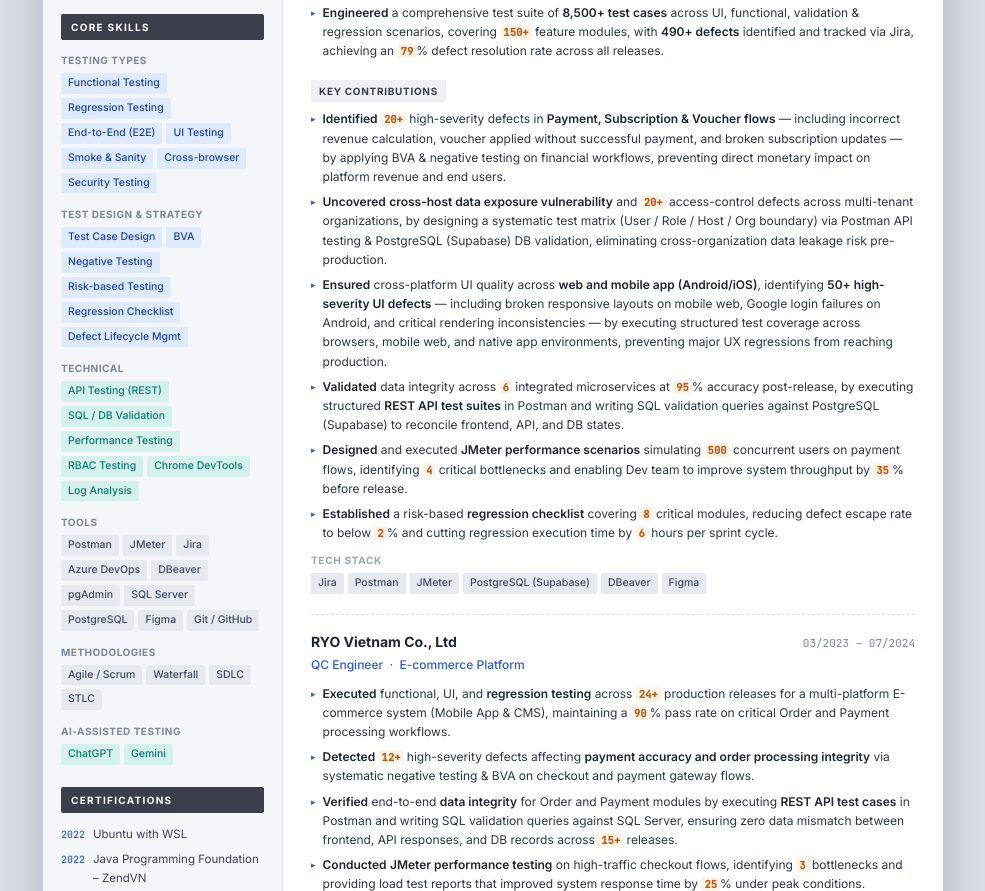
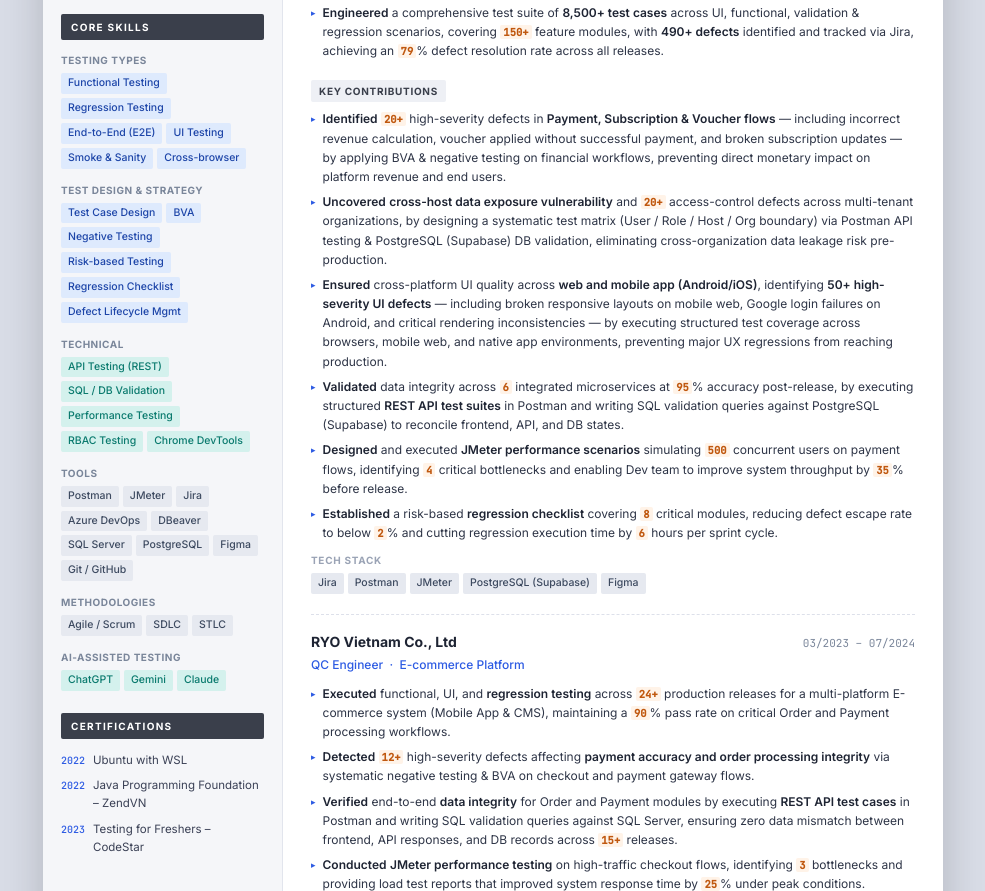
Before and after one commit to SongHuy13/CV_Manual_Tester, a plain HTML site: page index.html in a window 1280 px wide. Shown: the part 570-1461 px from the top of the page, without its empty margins (147-1132 px from the left). Drawn offline with Linux system fonts and the light colour scheme.

Commit message:
update CV bỏ skill

```diff
--- a/index.html
+++ b/index.html
@@ -579,7 +579,6 @@
               <span class="tag tag-blue">UI Testing</span>
               <span class="tag tag-blue">Smoke &amp; Sanity</span>
               <span class="tag tag-blue">Cross-browser</span>
-              <span class="tag tag-blue">Security Testing</span>
             </div>
           </div>
 
@@ -603,7 +602,6 @@
               <span class="tag tag-teal">Performance Testing</span>
               <span class="tag tag-teal">RBAC Testing</span>
               <span class="tag tag-teal">Chrome DevTools</span>
-              <span class="tag tag-teal">Log Analysis</span>
             </div>
           </div>
 
@@ -615,7 +613,6 @@
               <span class="tag tag-gray">Jira</span>
               <span class="tag tag-gray">Azure DevOps</span>
               <span class="tag tag-gray">DBeaver</span>
-              <span class="tag tag-gray">pgAdmin</span>
               <span class="tag tag-gray">SQL Server</span>
               <span class="tag tag-gray">PostgreSQL</span>
               <span class="tag tag-gray">Figma</span>
@@ -627,7 +624,6 @@
             <div class="skill-label">Methodologies</div>
             <div class="tags">
               <span class="tag tag-gray">Agile / Scrum</span>
-              <span class="tag tag-gray">Waterfall</span>
               <span class="tag tag-gray">SDLC</span>
               <span class="tag tag-gray">STLC</span>
             </div>
@@ -638,6 +634,7 @@
             <div class="tags">
               <span class="tag tag-teal">ChatGPT</span>
               <span class="tag tag-teal">Gemini</span>
+              <span class="tag tag-teal">Claude</span>
             </div>
           </div>
         </div>
@@ -765,7 +762,6 @@
               <span class="tag tag-gray">Postman</span>
               <span class="tag tag-gray">JMeter</span>
               <span class="tag tag-gray">PostgreSQL (Supabase)</span>
-              <span class="tag tag-gray">DBeaver</span>
               <span class="tag tag-gray">Figma</span>
             </div>
           </div>
```
